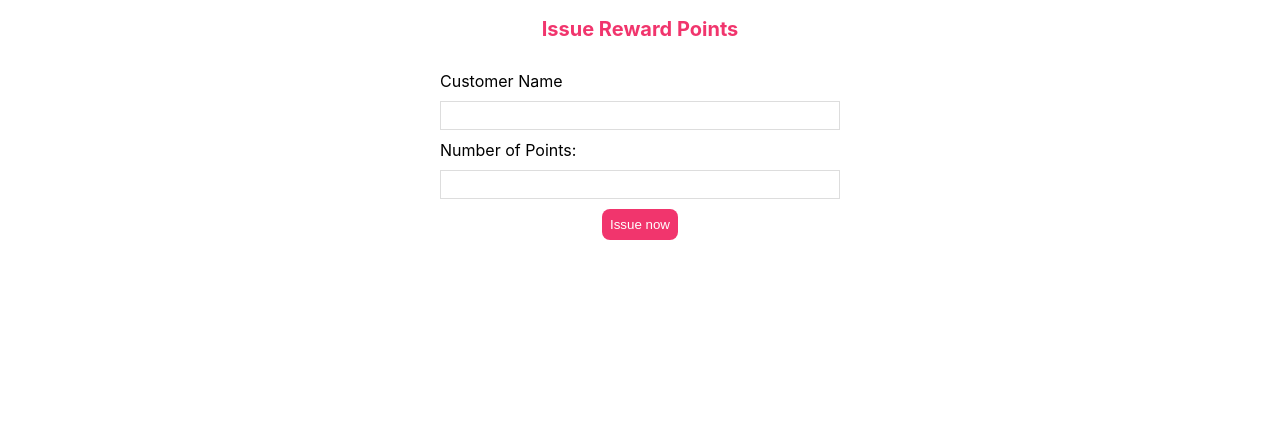
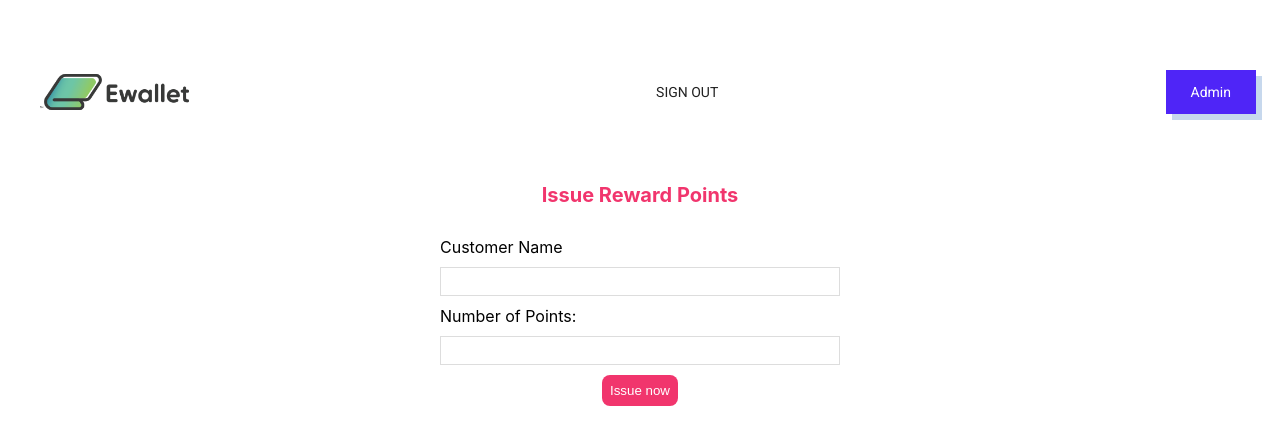
Before and after one commit to fatberryz/ewallet, a React (Create React App) app: page /issue in a window 1280 px wide. Shown: the top 444 px of the page. Built offline with nearby package versions, Linux system fonts and the light colour scheme.

Commit message:
add in button to log in as admin on login page

```diff
--- a/src/App.js
+++ b/src/App.js
@@ -6,6 +6,7 @@ import { BrowserRouter as Router, Route, Switch} from 'react-router-dom';
 import Issue from "./components/Issue";
 import Home from "./components/Home";
 import NavBar from "./components/NavBar";
+import NavBarAdmin from "./components/NavBarAdmin";
 import NotFound from "./components/NotFound";
 import Wallet from './components/Wallet';
 import Rewards from './components/Rewards';
@@ -51,6 +52,7 @@ const App = () => {
                                 <Home user ={user} />
                             </Route>
                             <Route exact path = "/issue">
+                                <NavBarAdmin user ="Admin"/>
                                 <Issue />
                             </Route>
                             <Route exact path = "/wallet">
--- a/src/components/Login.js
+++ b/src/components/Login.js
@@ -28,8 +28,9 @@ const Login = () => {
                 <Link
                     to = "/home"
                 >
-                    Sign in
-                </Link>
+                    Sign in as user
+                </Link> <br/><br/>
+                <Button href = "/issue"> Login as Admin</Button>
             </Paper>
         </Grid>
     )
--- /dev/null
+++ b/src/components/NavBarAdmin.js
@@ -0,0 +1,54 @@
+import React, {useContext} from 'react';
+import { Link } from 'react-router-dom';
+import { UserContext } from '../UserContext';
+import CustomBtn from './CustomBtn';
+import logo from '../ewallet.png';
+import {Toolbar, Typography, Button} from '@material-ui/core';
+import {makeStyles} from "@material-ui/core/styles";
+
+
+
+const styles = makeStyles({
+    bar:{
+        paddingTop: "1.15rem",
+        backgroundColor: "#fff",
+        '@media (max-width:780px)': {
+           flexDirection: "column"
+          }
+    },
+    logo: {
+        width: "15%",
+        '@media (max-width:780px)': {
+           display: "none"
+           }
+    },
+    menuItem: {
+        cursor: "pointer",
+        flexGrow: 1,
+        "&:hover": {
+            color:  "#4f25c8"
+        },
+        '@media (max-width:780px)': {
+            paddingBottom: "1rem"    }
+    }
+})
+
+const NavBar = () => {
+    const user = useContext(UserContext);
+    const classes = styles()
+
+    return (
+            <Toolbar position="sticky" color="rgba(0, 0, 0, 0.87)" className={classes.bar}>
+                <img src={logo} className={classes.logo} alt = " "/>
+                {/* <Typography variant="h6" className={classes.menuItem}>
+                    <Link to="/issue"> Issue Points </Link>
+                </Typography> */}
+                <Typography variant="h6" className={classes.menuItem}>
+                   <Button href="/"> Sign out </Button>
+                </Typography>
+                <CustomBtn user="Admin" />
+            </Toolbar>
+    )
+}
+
+export default NavBar
```
